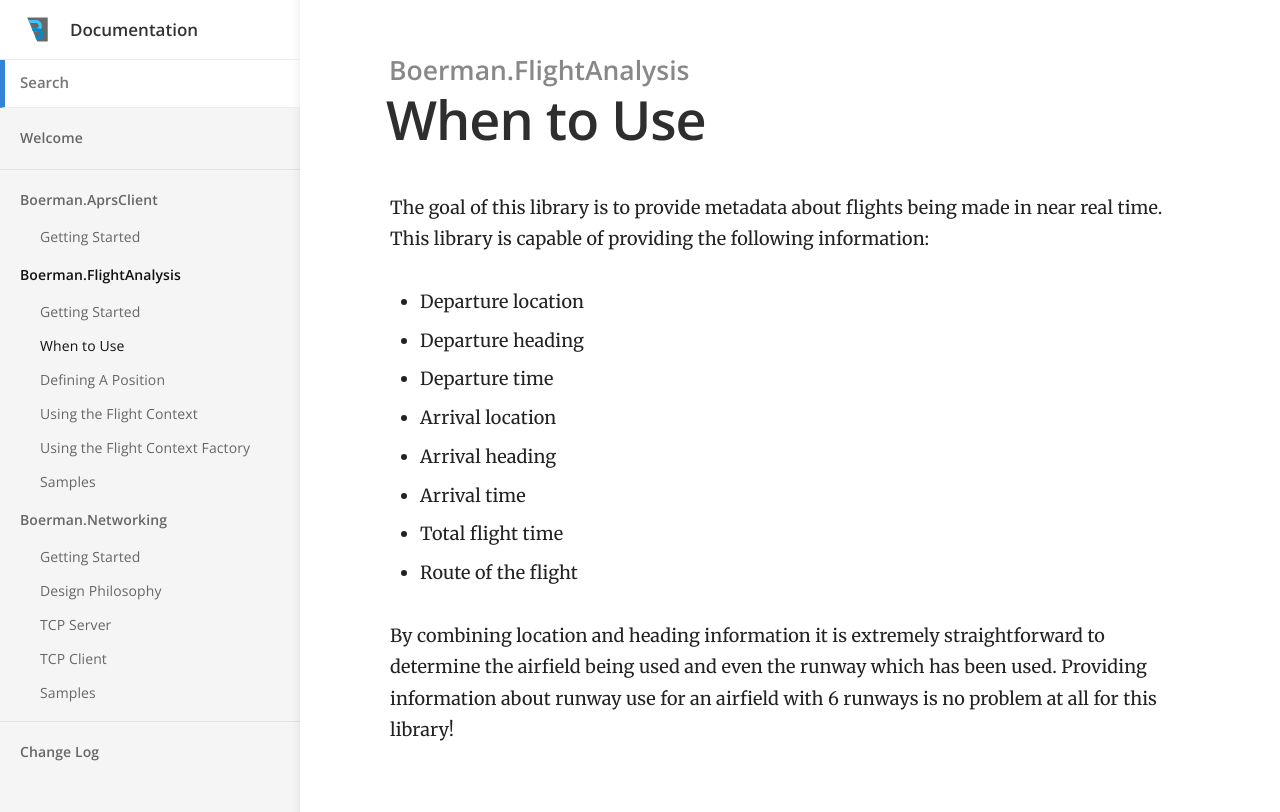
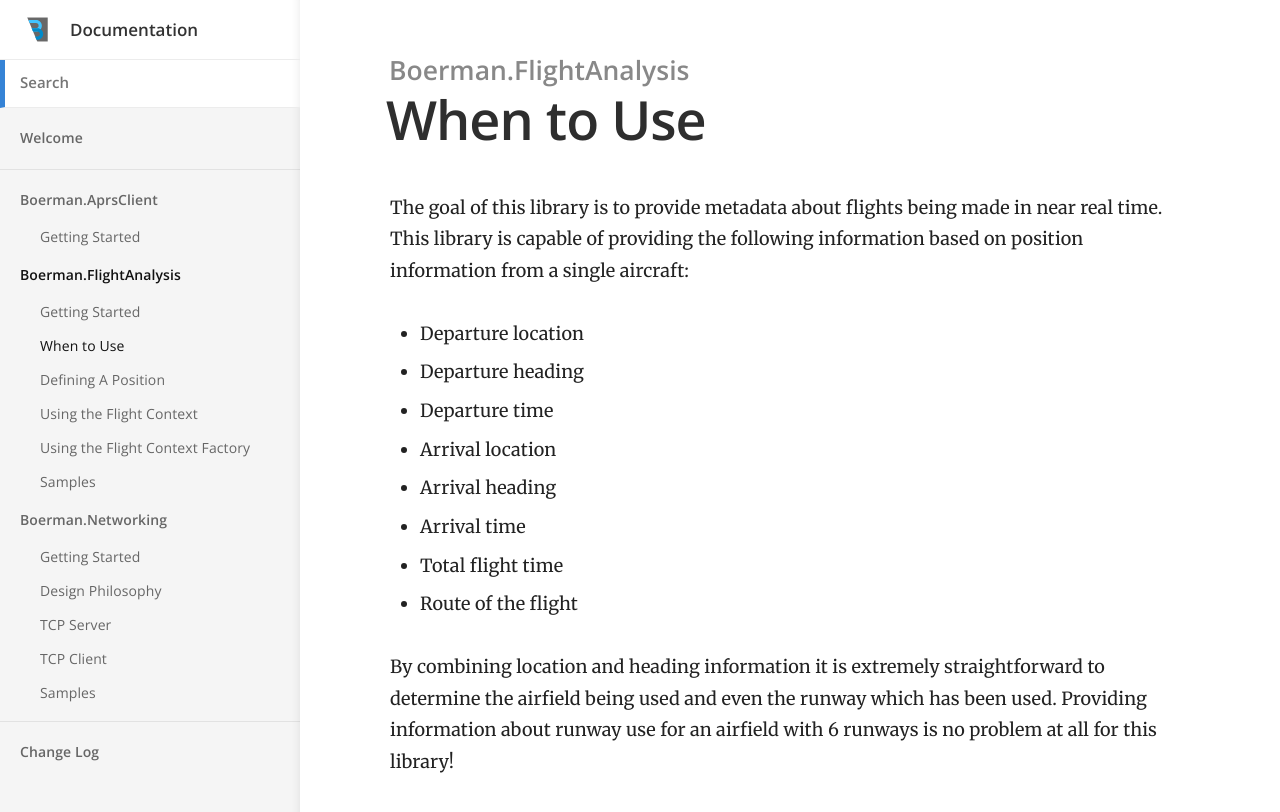
Before and after one commit to Boerman/docs, a Jekyll site: the page built from _docs/Libraries/FlightAnalysis/when-to-use.md, in a window 1280 px wide. Shown: the top 812 px of the page. Built offline with Jekyll 4.4.1, drawn with Linux system fonts in a browser that asks for light colours.

Commit message:
Updated '_docs/Libraries/FlightAnalysis/when-to-use.md' via CloudCannon

```diff
--- a/_docs/Libraries/FlightAnalysis/when-to-use.md
+++ b/_docs/Libraries/FlightAnalysis/when-to-use.md
@@ -5,7 +5,7 @@ order: 2
 ---
 
 
-The goal of this library is to provide metadata about flights being made in near real time. This library is capable of providing the following information:
+The goal of this library is to provide metadata about flights being made in near real time. This library is capable of providing the following information based on position information from a single aircraft:
 
 * Departure location
 * Departure heading
```
